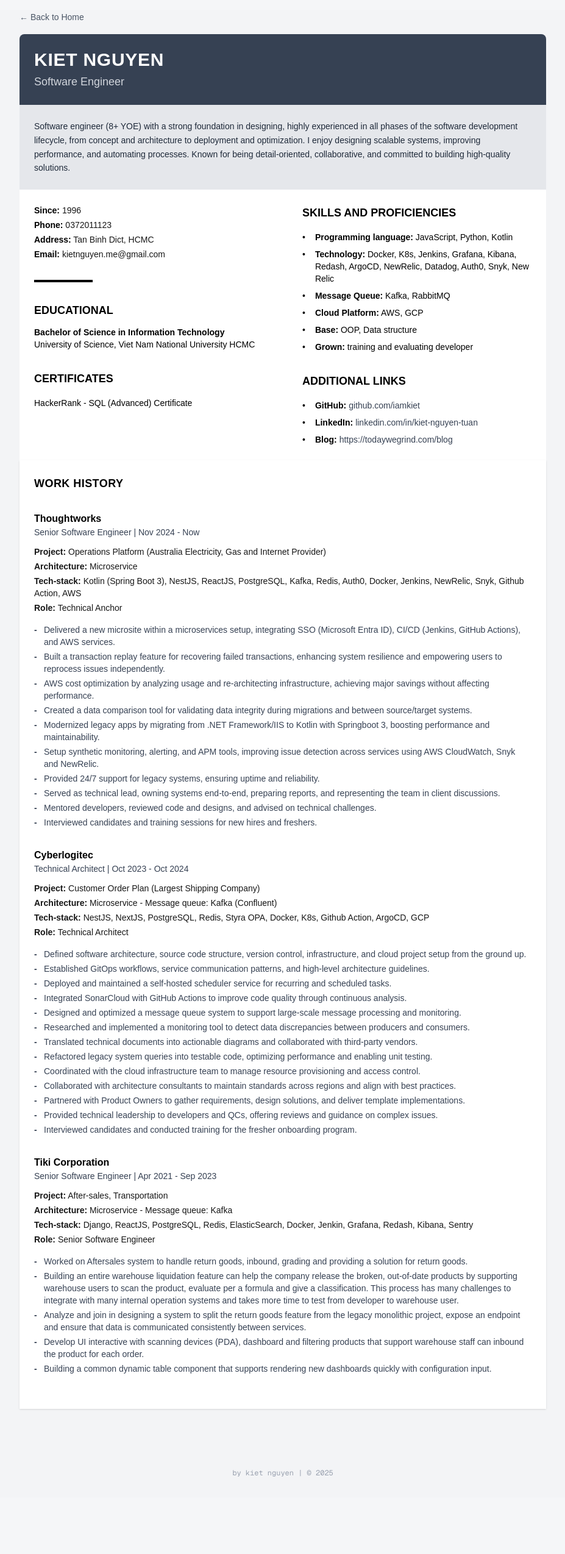
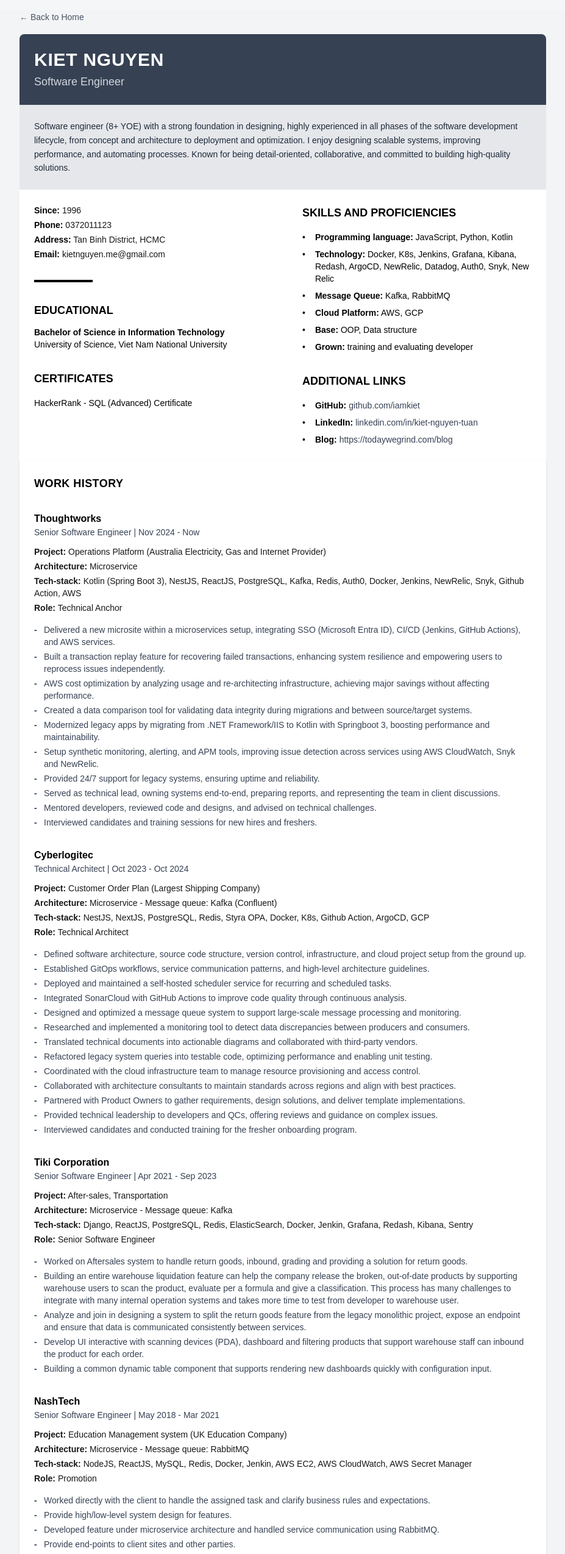
Before and after one commit to iamkiet/kietnguyen-blog, a Next.js app: page /resume in a window 1280 px wide. Shown: the top 2549 px of the page at 61% size, without its empty margins (176-1103 px from the left). Before the commit the page ends 2456 px from the top, so only its background shows below. Built offline with nearby package versions, Linux system fonts and the light colour scheme.

Commit message:
feat: fix dup layout

```diff
--- a/app/resume/page.tsx
+++ b/app/resume/page.tsx
@@ -76,7 +76,7 @@
                   </p>
                   <p>
                     <span className="font-semibold text-black">Address:</span>{" "}
-                    Tan Binh Dict, HCMC
+                    Tan Binh District, HCMC
                   </p>
                   <p>
                     <span className="font-semibold text-black">Email:</span>{" "}
@@ -96,7 +96,7 @@
                     Bachelor of Science in Information Technology
                   </h3>
                   <p className="text-black text-sm">
-                    University of Science, Viet Nam National University HCMC
+                    University of Science, Viet Nam National University
                   </p>
                 </div>
               </div>
--- a/data/work-history.md
+++ b/data/work-history.md
@@ -44,6 +44,7 @@
     - Interviewed candidates and conducted training for the fresher onboarding program.
 
 - **Tiki Corporation**
+
   - Role: Senior Software Engineer
   - Period: Apr 2021 - Sep 2023
   - Project: After-sales, Transportation
@@ -55,3 +56,22 @@
     - Analyze and join in designing a system to split the return goods feature from the legacy monolithic project, expose an endpoint and ensure that data is communicated consistently between services.
     - Develop UI interactive with scanning devices (PDA), dashboard and filtering products that support warehouse staff can inbound the product for each order.
     - Building a common dynamic table component that supports rendering new dashboards quickly with configuration input.
+
+- **NashTech**
+
+  - Role: Senior Software Engineer (Promotion)
+  - Period: May 2018 - Mar 2021
+  - Project: Education Management system (UK Education Company)
+  - Architecture: Microservice - Message queue: RabbitMQ
+  - Tech Stack: NodeJS, ReactJS, MySQL, Redis, Docker, Jenkin, AWS EC2, AWS CloudWatch, AWS Secret Manager
+  - Integrating: Microsoft Great Plains, Salesforce
+  - Achievements:
+    - Worked directly with the client to handle the assigned task and clarify business rules and expectations.
+    - Provide high/low-level system design for features.
+    - Developed feature under microservice architecture and handled service communication using RabbitMQ.
+    - Provide end-points to client sites and other parties.
+    - Compose change requests to prepare for next release such as which code will be deployed, list out some environment changes and which database part impacted.
+    - Tracing and analyzing the log, legacy data to find the root cause of some legacy issues.
+    - Increase Unit testing coverage and write for older features and new implementations.
+    - Written a technical document for a team member when the team process changes such as git flow, enhancement or new implementation.
+    - Interview new candidates and train for the fresher program.
```
